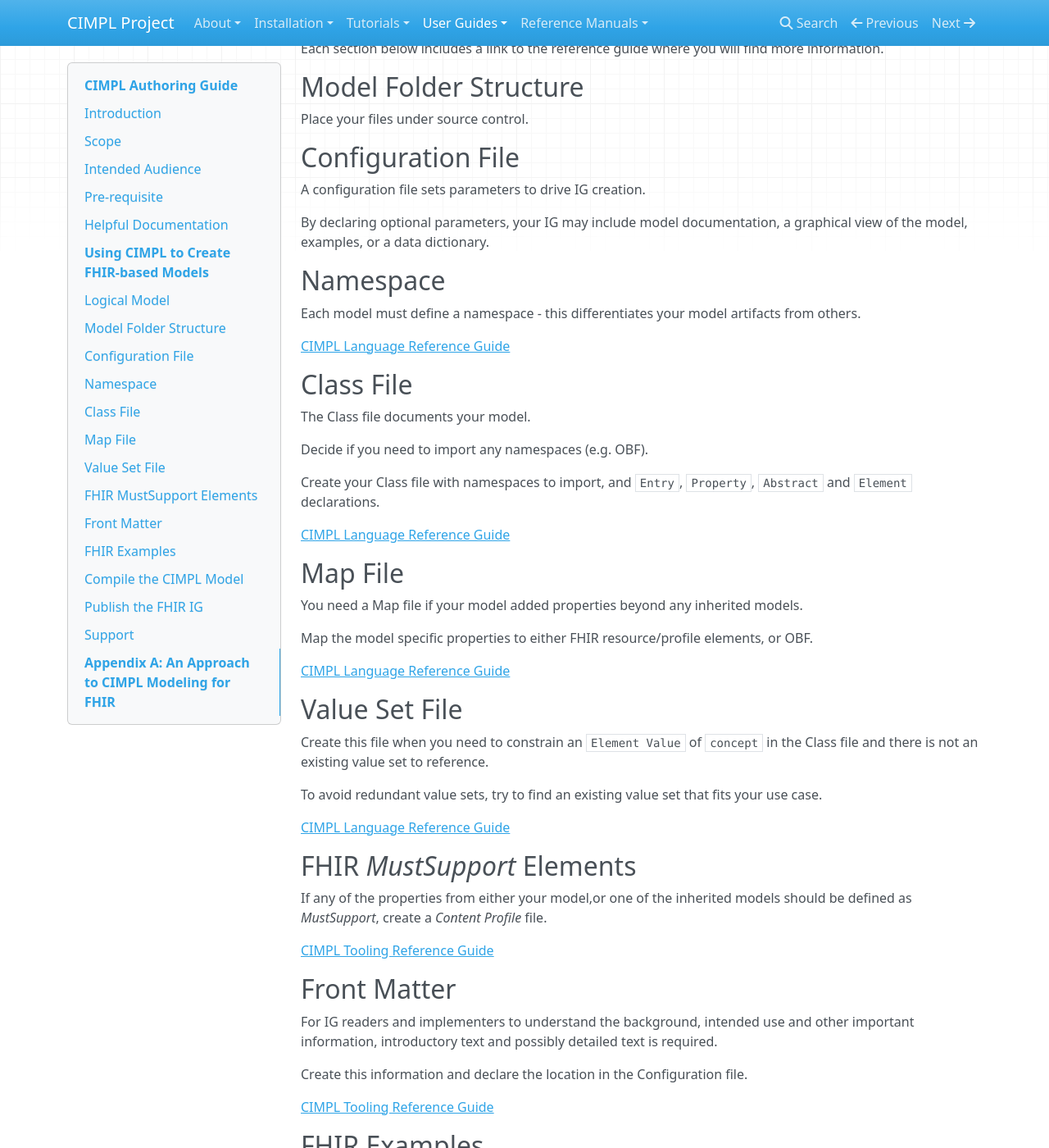
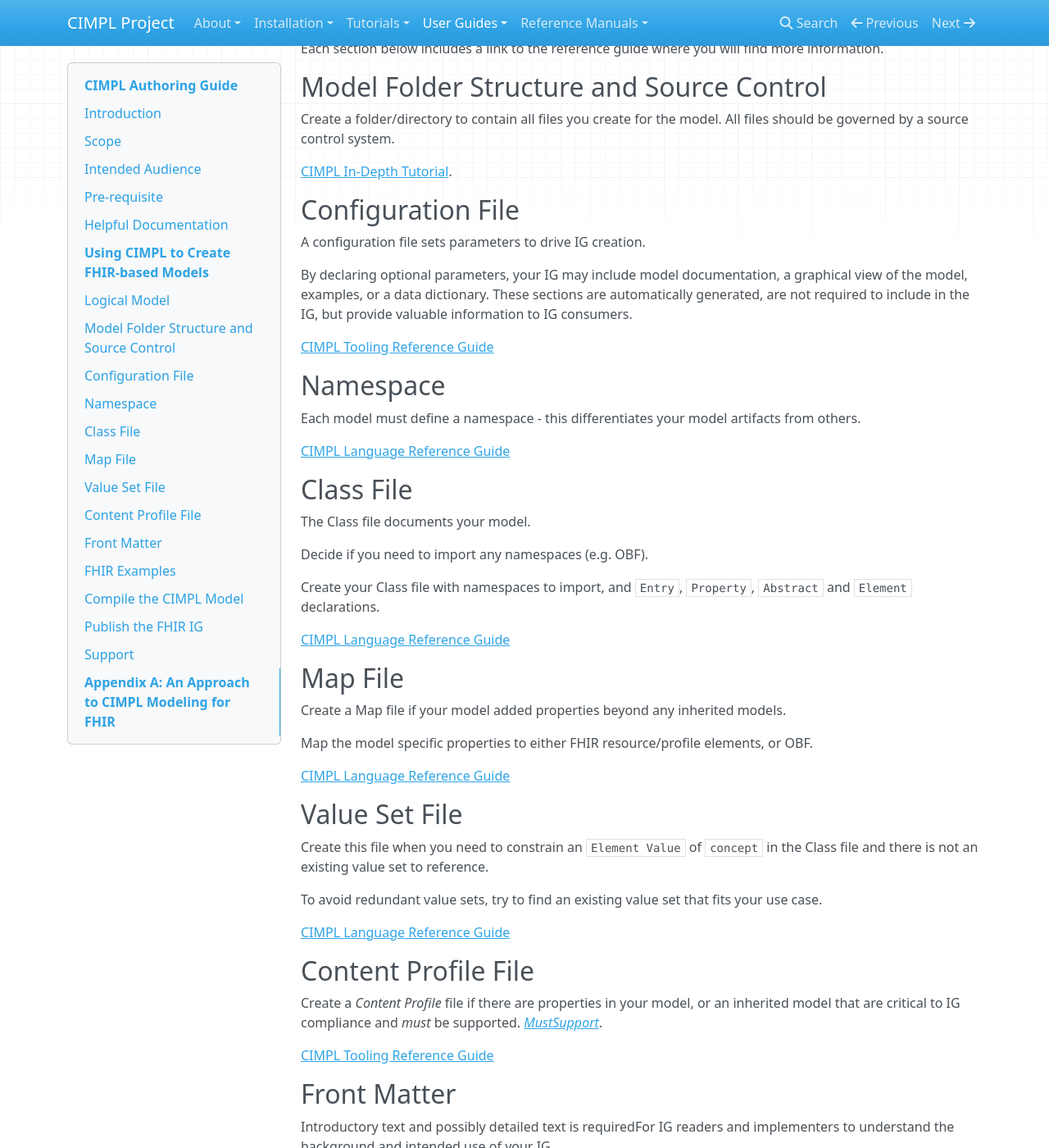
Before and after one commit to standardhealth/cimpl-doc, an MkDocs documentation site: the page built from docs/cimpl6Authoring.md, in a window 1280 px wide and 1400 px high, scrolled down 3014 px. Shown: the whole window at 82% size. Built offline with MkDocs 1.6.1, drawn with Linux system fonts in a browser that asks for light colours; nearby versions of some CDN libraries; some of the changed text lies outside the part shown.

Commit message:
Updating links and grammar

```diff
--- a/docs/cimpl6Authoring.md
+++ b/docs/cimpl6Authoring.md
@@ -16,7 +16,7 @@
 
 This document provides a step-by-step guide to generate an HL7 FHIR implementation guide (IG) starting with documenting a model using CIMPL.
 
-The details about how to accomplish each step are in the [CIMPL Language Reference Guide](cimpl6LanguageReference.md) and [CIMPL Tooling Reference Guide](cimpl6LanguageReference.md).
+The details about how to accomplish each step are in the [CIMPL Language Reference Guide](cimpl6LanguageReference.md) and [CIMPL Tooling Reference Guide](cimpl6LanguageReference.md). Links to these documents are provided in each section.
 
 ## Intended Audience
 
@@ -77,13 +78,17 @@
 
 Each section below includes a link to the reference guide where you will find more information.
 
-## Model Folder Structure
-Place your files under source control.
+## Model Folder Structure and Source Control
+Create a folder/directory to contain all files you create for the model. All files should be governed by a source control system.
+
+[CIMPL In-Depth Tutorial](#cimpl6Tutorial_detail.md).
 
 ## Configuration File
 A configuration file sets parameters to drive IG creation.
 
-By declaring optional parameters, your IG may include model documentation, a graphical view of the model, examples, or a data dictionary.
+By declaring optional parameters, your IG may include model documentation, a graphical view of the model, examples, or a data dictionary. These sections are automatically generated, are not required to include in the IG, but provide valuable information to IG consumers.
+
+[CIMPL Tooling Reference Guide](cimpl6ToolingReference.md)
 
 ## Namespace
 Each model must define a namespace - this differentiates your model artifacts from others.
@@ -102,7 +107,7 @@
 
 ## Map File
 
-You need a Map file if your model added properties beyond any inherited models.
+Create a Map file if your model added properties beyond any inherited models.
 
 Map the model specific properties to either FHIR resource/profile elements, or OBF.
 
@@ -116,16 +121,18 @@
 
 [CIMPL Language Reference Guide](cimpl6LanguageReference.md)
 
-## FHIR _MustSupport_ Elements
+## Content Profile File
 
-If any of the properties from either your model,or one of the inherited models should be defined as _MustSupport_, create a *Content Profile* file.
+Create a *Content Profile* file if there are properties in your model, or an inherited model that are critical to IG compliance and _must_ be supported. [_MustSupport_](https://www.hl7.org/fhir/conformance-rules.html).
 
 [CIMPL Tooling Reference Guide](cimpl6ToolingReference.md)
 
 ## Front Matter
-For IG readers and implementers to understand the background, intended use and other important information, introductory text and possibly detailed text is required.
+Introductory text and possibly detailed text is requiredFor IG readers and implementers to understand the background and intended use of your IG.
 
 Create this information and declare the location in the Configuration file.
+
+Reviewing a [published IG](http://www.fhir.org/guides/registry/) might help you structure this material.
 
 [CIMPL Tooling Reference Guide](cimpl6ToolingReference.md)
 
```
Also changed, not shown: other parts of docs/cimpl6Authoring.md (+4 -3 lines).
